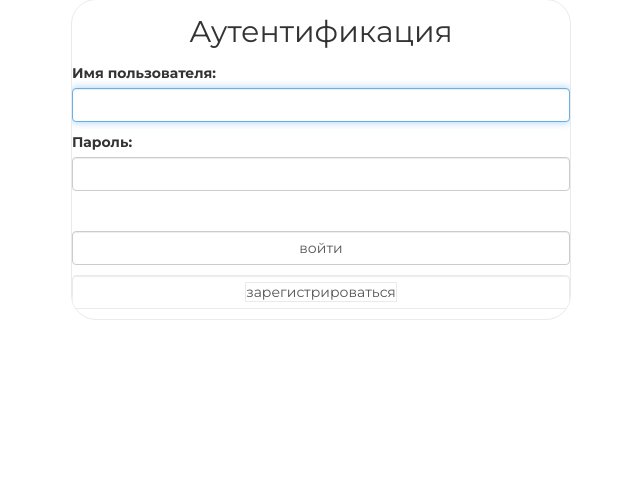
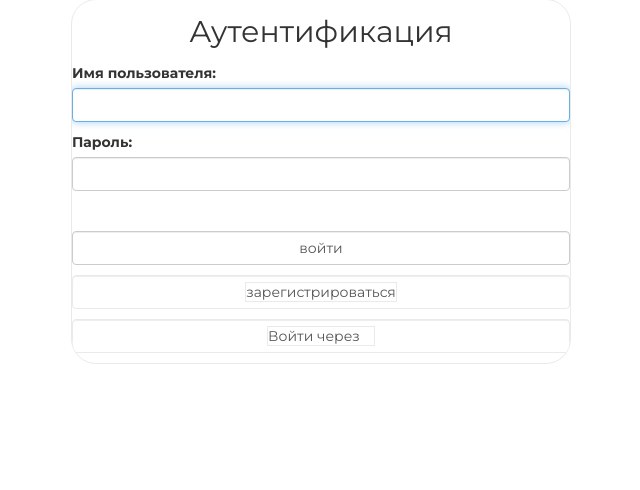
Before and after one commit to pda-gb/Django_step2_old, a Django app: page /auth/login/ in a window 1280 px wide; the page is wider, and only the part inside the window is pictured. Shown: the part 101-591 px from the top of that part, without its empty margins (362-1002 px from the left). Run offline with Django 3.2, Linux system fonts and the light colour scheme; parts of the project's set-up code (start-up, migrations or seed data) failed here and were passed over; some libraries are stand-ins or nearby versions.

Commit message:
дз_2 "Реализовать в проекте простой вариант аутентификации пользователя через социальную сеть Вконтакте. Не забудьте проверить сохранность "секретов" и написать путь к файлу, в рамках которого вы эти секреты сохранили (чтобы для проверки можно было подставить сторонние)."
  + добавлена кнопка аутентификации

```diff
--- a/geekshop/authnapp/templates/authnapp/login.html
+++ b/geekshop/authnapp/templates/authnapp/login.html
@@ -17,5 +17,10 @@
             зарегистрироваться
         </a>
     </button>
+    <button class="btn btn-round form-control">
+        <a href="{% url 'social:begin' 'vk-oauth2' %}?next=/">
+            Войти через <i class="fab fa-vk"></i>
+        </a>
+    </button>
 
 {% endblock content %}
```
Lines whose indentation alone changed are shown as unchanged.
